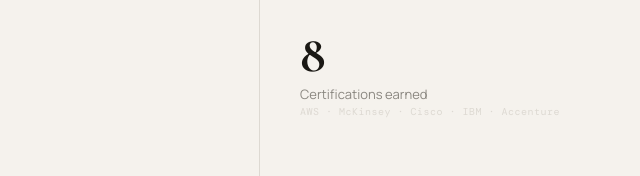
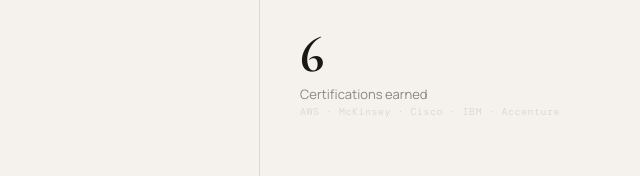
Before and after one commit to Chanikyasaikumar/Portfolio, a plain HTML site: page index.html in a window 1280 px wide. Shown: the part 567-743 px from the top of the page, 640-1280 px from the left. Drawn offline with nearby package versions, Linux system fonts and the light colour scheme.

Commit message:
Updated count of certificates

```diff
--- a/index.html
+++ b/index.html
@@ -778,7 +778,7 @@ a.nav-brand { text-decoration: none; }
         <div class="hsd">AI · Full-Stack · Automation · Backend</div>
       </div>
       <div class="hero-side-stat">
-        <div class="hsn">8</div>
+        <div class="hsn">6</div>
         <div class="hsl">Certifications earned</div>
         <div class="hsd">AWS · McKinsey · Cisco · IBM · Accenture</div>
       </div>
```
